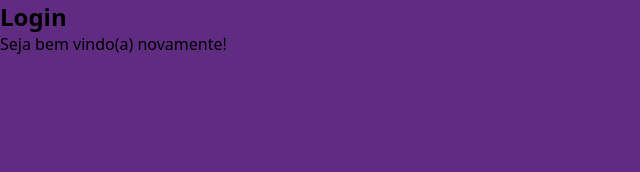
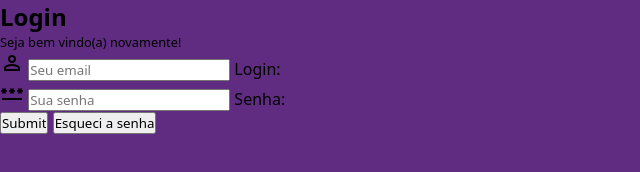
Before and after one commit to chrebelo/projeto-login, a plain HTML site: page index.html in a window 1280 px wide. Shown: the whole page, without its empty margins (0-640 px from the left). Drawn offline with nearby package versions, Linux system fonts and the light colour scheme.

Commit message:
create html login

```diff
--- a/estilos/media-query.css
+++ b/estilos/media-query.css
@@ -34,6 +34,14 @@ Grandes Telas: Acima de 1200px
 
 @media screen and(min-width: 992px) {
 
+    div#formulario > h1 {
+        font-size: 2em;
+    }
+
+    div#formulario > p {
+        font-size: 1.2em;
+    }
+
     body {
         background-image: linear-gradient(to top, #5f2c82, #49a09d);
     }
@@ -43,13 +51,22 @@ Grandes Telas: Acima de 1200px
     }
 
     section#login > div#imagem {
-        float: left;
+        float: right;
         width: 50%;
         height: 100%;
     }
 
     section#login div#formulario {
-        float: right;
+        float: left;
         width: 50%;
     }
 }
+
+div#furmulario > h1 {
+    text-align: center;
+    margin-bottom: 10px;
+}
+
+div#formulario > p {
+    font-size: 0.8em;
+}
--- a/index.html
+++ b/index.html
@@ -6,6 +6,7 @@
     <title>Login</title>
     <link rel="stylesheet" href="estilos/style.css">
     <link rel="stylesheet" href="estilos/media-query.css">
+    <link rel="stylesheet" href="https://fonts.googleapis.com/css2?family=Material+Symbols+Outlined:opsz,wght,FILL,GRAD@20..48,100..700,0..1,-50..200" />
 </head>
 <body>
     <main>
@@ -20,7 +21,30 @@
 
                 <p>Seja bem vindo(a) novamente!</p>
 
-                <form action="login.php" method="post">
+                <form action="login.php" method="post" autocomplete="on">
+
+                    <div class="login">
+
+                        <span class="material-symbols-outlined">
+                            person
+                            </span>
+                        <input type="email" name="login" id="ilogin" placeholder="Seu email" autocomplete="email" required maxlength="30">
+                        <label for="ilogin">Login: </label>
+
+                    </div>
+
+                    <div class="senha">
+
+                        <span class="material-symbols-outlined">
+                            password
+                            </span>
+                        <input type="password" name="senha" id="isenha" placeholder="Sua senha" autocomplete="current-password" required minlength="8" maxlength="20">
+                        <label for="isenha">Senha: </label>
+
+                    </div>
+
+                    <input type="submit">
+                    <button>Esqueci a senha</button>
 
                 </form>
             </div>
```
